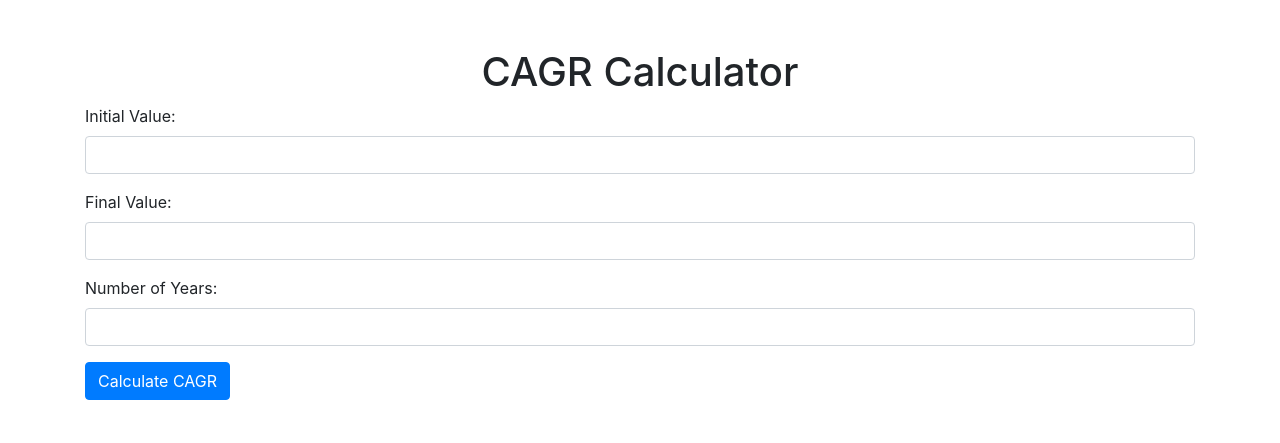
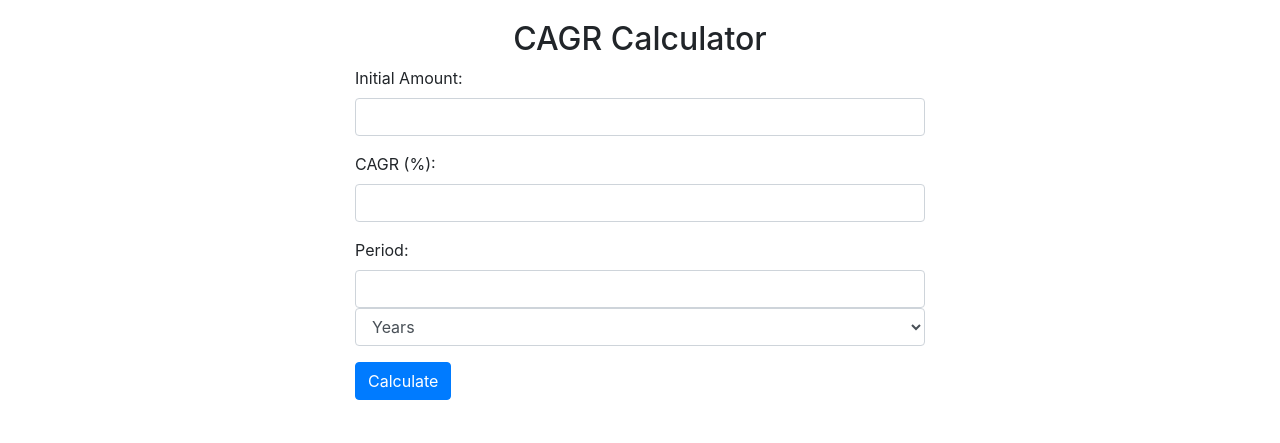
Before and after one commit to midhunzone/cagrcalc, a Python web app: template templates/index.html in a window 1280 px wide. Shown: the top 443 px of the page. Run offline with Jinja, Linux system fonts and the light colour scheme; the template is opened without the code that fills it, so the values that code supplies are empty; some libraries are stand-ins or nearby versions.

Commit message:
Update index.html

```diff
--- a/templates/index.html
+++ b/templates/index.html
@@ -5,28 +5,57 @@
     <meta name="viewport" content="width=device-width, initial-scale=1.0">
     <title>CAGR Calculator</title>
     <link rel="stylesheet" href="https://stackpath.bootstrapcdn.com/bootstrap/4.5.2/css/bootstrap.min.css">
+    <style>
+        body {
+            padding: 20px;
+        }
+        .container {
+            max-width: 600px;
+            margin: auto;
+        }
+    </style>
+    <!-- Google AdSense script -->
+    <script async src="https://pagead2.googlesyndication.com/pagead/js/adsbygoogle.js?client=ca-pub-6489693387325337" crossorigin="anonymous"></script>
 </head>
 <body>
     <div class="container">
-        <h1 class="text-center mt-5">CAGR Calculator</h1>
-        <form method="post" action="/calculate">
+        <h2 class="text-center">CAGR Calculator</h2>
+        <form id="cagr-form">
             <div class="form-group">
-                <label for="initial_value">Initial Value:</label>
-                <input type="number" class="form-control" id="initial_value" name="initial_value" required>
+                <label for="initial_amount">Initial Amount:</label>
+                <input type="number" class="form-control" id="initial_amount" required>
             </div>
             <div class="form-group">
-                <label for="final_value">Final Value:</label>
-                <input type="number" class="form-control" id="final_value" name="final_value" required>
+                <label for="cagr">CAGR (%):</label>
+                <input type="number" step="0.01" class="form-control" id="cagr" required>
             </div>
             <div class="form-group">
-                <label for="years">Number of Years:</label>
-                <input type="number" class="form-control" id="years" name="years" required>
+                <label for="period">Period:</label>
+                <input type="number" class="form-control" id="period" required>
+                <select class="form-control" id="time_unit">
+                    <option value="years">Years</option>
+                    <option value="months">Months</option>
+                </select>
             </div>
-            <button type="submit" class="btn btn-primary">Calculate CAGR</button>
+            <button type="submit" class="btn btn-primary">Calculate</button>
         </form>
-        {% if result %}
-            <h2 class="text-center mt-5">CAGR: {{ result }}%</h2>
-        {% endif %}
+        <br>
+        <div id="result"></div>
     </div>
+    <script src="https://code.jquery.com/jquery-3.5.1.min.js"></script>
+    <script>
+        $(document).ready(function() {
+            $('#cagr-form').submit(function(event) {
+                event.preventDefault();
+                var initial_amount = $('#initial_amount').val();
+                var cagr = $('#cagr').val();
+                var period = $('#period').val();
+                var time_unit = $('#time_unit').val();
+                $.post('/calculate', { initial_amount: initial_amount, cagr: cagr, period: period, time_unit: time_unit }, function(data) {
+                    $('#result').html('<h4>The final value of the investment is: ' + data.final_value + '</h4>');
+                });
+            });
+        });
+    </script>
 </body>
 </html>
```
